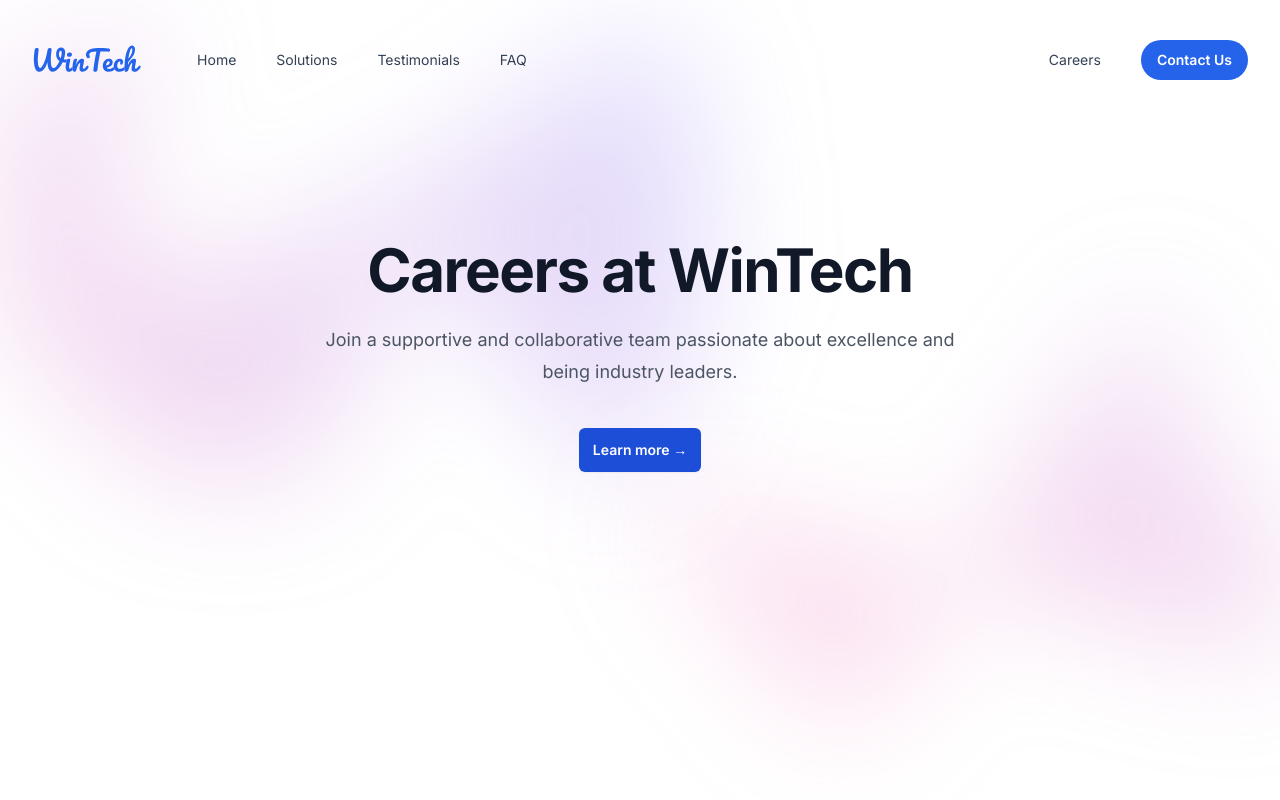
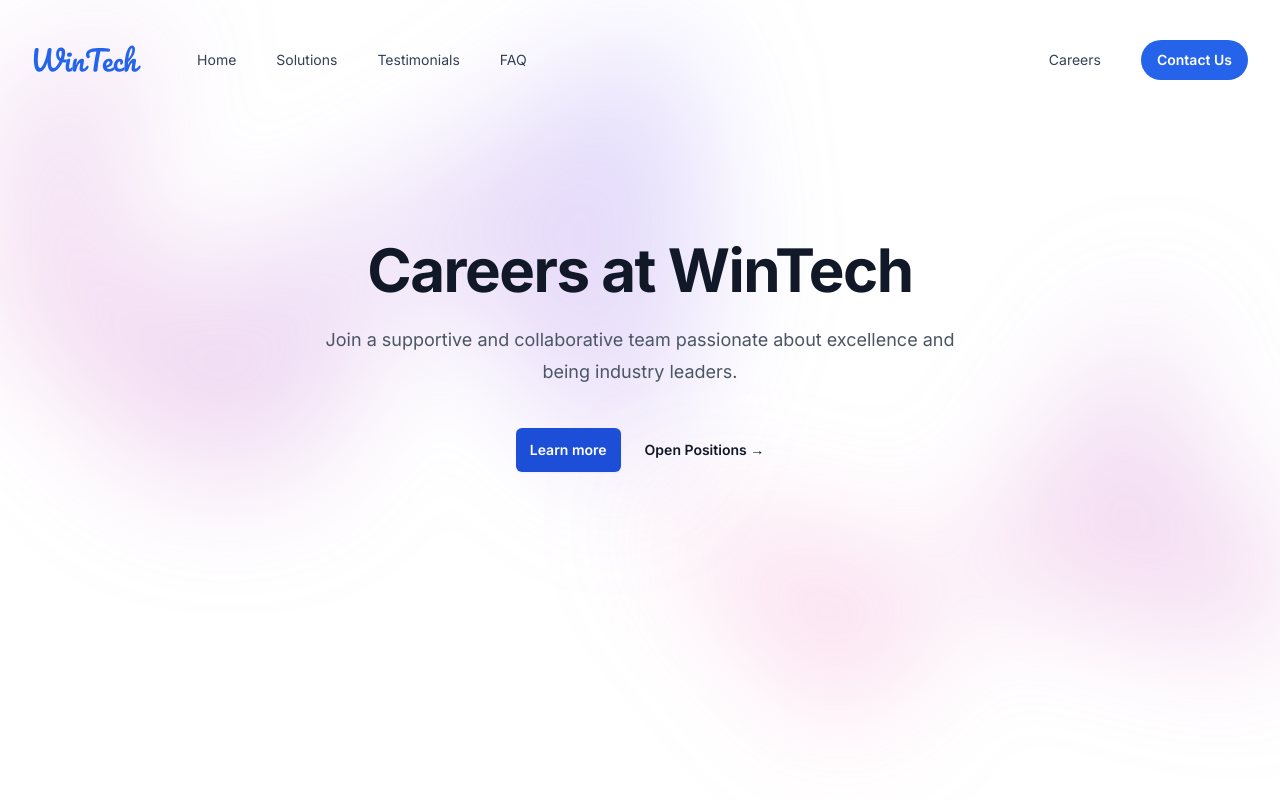
Before and after one commit to wtechdigital/wtech-co, a Next.js app: page /careers in a window 1280 px wide. Shown: the top 800 px of the page. Built offline with nearby package versions, Linux system fonts and the light colour scheme.

Commit message:
Added Link to Open Positions

```diff
--- a/src/app/careers/page.jsx
+++ b/src/app/careers/page.jsx
@@ -48,9 +48,11 @@ export function Content() {
                 href="#values"
                 className="rounded-md bg-blue-700 px-3.5 py-2.5 text-sm font-semibold text-white shadow-sm hover:bg-blue-600 focus-visible:outline focus-visible:outline-2 focus-visible:outline-offset-2 focus-visible:outline-blue-600"
               >
-                Learn more <span aria-hidden="true">→</span>
+                Learn more
               </a>
-
+              <a href="#positions" className="text-sm font-semibold leading-6 text-gray-900">
+                Open Positions <span aria-hidden="true">→</span>
+              </a>
             </div>
           </div>
         </div>
@@ -234,7 +236,7 @@ export function Mission() {
 
 export function Vacancies() {
   return (
-    <div className="bg-white px-6 py-32 lg:px-8">
+    <div className="bg-white px-6 py-32 lg:px-8" id="positions">
       <div className="mx-auto max-w-3xl text-base leading-7 text-gray-700">
         <p className="text-base font-semibold leading-7 text-blue-600">Careers</p>
         <h1 className="mt-2 text-3xl font-bold tracking-tight text-gray-900 sm:text-4xl">Open positions</h1>
```
